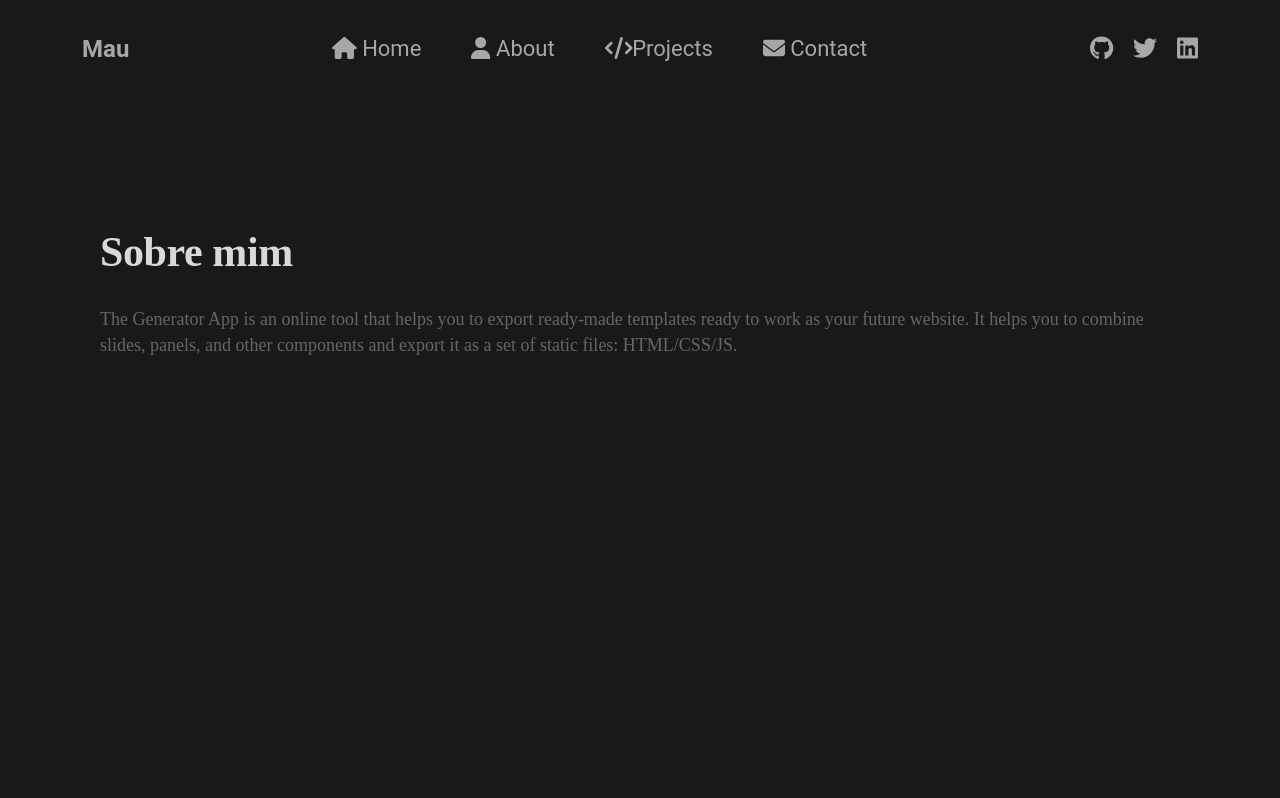
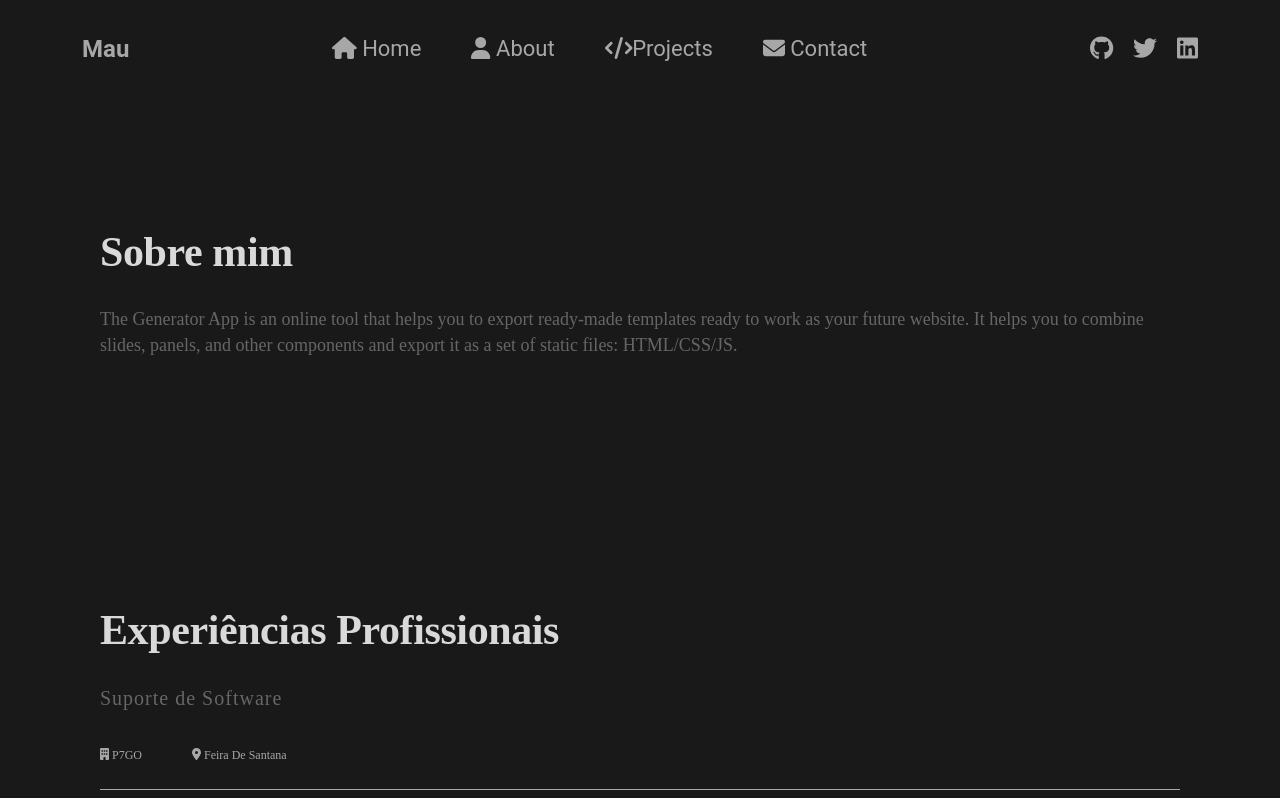
Before and after one commit to MaauLobo/my-portifolio, a Vue app: page /about in a window 1280 px wide. Shown: the top 798 px of the page. Built offline with nearby package versions, Linux system fonts and the light colour scheme; a small style sheet from the web is missing.

Commit message:
component work feito para tela about

```diff
--- a/package.json
+++ b/package.json
@@ -7,9 +7,9 @@
     "build": "vue-cli-service build"
   },
   "dependencies": {
-    "@fortawesome/fontawesome-svg-core": "^6.4.2",
+    "@fortawesome/fontawesome-svg-core": "^6.5.1",
     "@fortawesome/free-brands-svg-icons": "^6.4.2",
-    "@fortawesome/free-solid-svg-icons": "^6.4.2",
+    "@fortawesome/free-solid-svg-icons": "^6.5.1",
     "@fortawesome/vue-fontawesome": "^3.0.5",
     "aos": "^2.3.4",
     "core-js": "^3.8.3",
--- /dev/null
+++ b/src/components/work.component.vue
@@ -0,0 +1,37 @@
+<template>
+    <div class="work">
+        <h1>Experiências Profissionais</h1>
+        <div class="work1">
+            <h2>Suporte de Software</h2>
+            <div class="company-info">
+            <p>
+                <font-awesome-icon :icon="['fas', 'building']" />
+                P7GO
+            </p>
+            <p>
+                <font-awesome-icon :icon="['fas', 'location-dot']" />
+                Feira De Santana
+            </p>
+            </div>
+        </div>
+        <span class="separator"></span>
+    </div>
+</template>
+
+<script>
+    import { FontAwesomeIcon } from '@fortawesome/vue-fontawesome';
+    import { library } from '@fortawesome/fontawesome-svg-core';
+    import { fas } from '@fortawesome/free-solid-svg-icons';
+
+    library.add(fas);
+
+    export default {
+        components: {
+            FontAwesomeIcon,
+        },
+    };
+</script>
+
+<style>
+    @import "@/styles/about.css";
+</style>
--- a/src/styles/about.css
+++ b/src/styles/about.css
@@ -35,22 +35,56 @@ line-height: 26px; /* 144.444% */
 
 }
 
-.typewriter-text {
-    position: relative;
-  }
+.work{
+  padding: 100px;
+}
 
-  .cursor {
-    display: inline-block;
-    width: 1px;
-    height: 1em;
-    background-color: black;
-    animation: blink 0.7s infinite;
-    margin-left: 2px;
-    position: absolute;
-  }
+.work h1{
+  color:#D9D9D9;
+font-family: Poppins;
+font-size: 42px;
+font-style: normal;
+font-weight: 700;
+line-height: 52px; /* 123.81% */
+letter-spacing: -0.4px;
+}
 
-  @keyframes blink {
-    50% {
-      opacity: 0;
-    }
-  }
+
+.work1 {
+  width: 704px;
+height: 75px;
+flex-shrink: 0;
+}
+
+.work1 h2{
+  color: var(--dark-content, #666);
+font-family: Poppins;
+font-size: 20px;
+font-style: normal;
+font-weight: 400;
+line-height: 28px; /* 140% */
+letter-spacing: 1px;
+
+}
+
+.work1 p{
+  color: var(--light-Content, #A7A7A7);
+font-family: Poppins;
+font-size: 12px;
+font-style: normal;
+font-weight: 500;
+line-height: 28px;
+}
+
+.company-info p {
+  display: inline-block; /* ou display: inline; */
+  margin-right: 50px; /* ou ajuste a margem conforme necessário */
+}
+
+.separator {
+  display: block;
+  width: 100%;
+  height: 1px;
+  background-color: #A7A7A7; /* ou a cor desejada para a linha */
+  margin: 30px 0; /* ou ajuste conforme necessário */
+}
--- a/src/views/About.vue
+++ b/src/views/About.vue
@@ -1,16 +1,19 @@
 <template>
 <navcomp/>
 <aboutme/>
+<work/>
 
 </template>
 
 <script>
 import navcomp from '../components/nav.component.vue';
 import aboutme from '../components/aboutme.component.vue';
+import work from '../components/work.component.vue';
 export default {
     components:{
         navcomp,
         aboutme,
+        work,
     }
 }
 </script>
```
Also changed, not shown: 1 other file (tests, documents, lock files or other folders).
